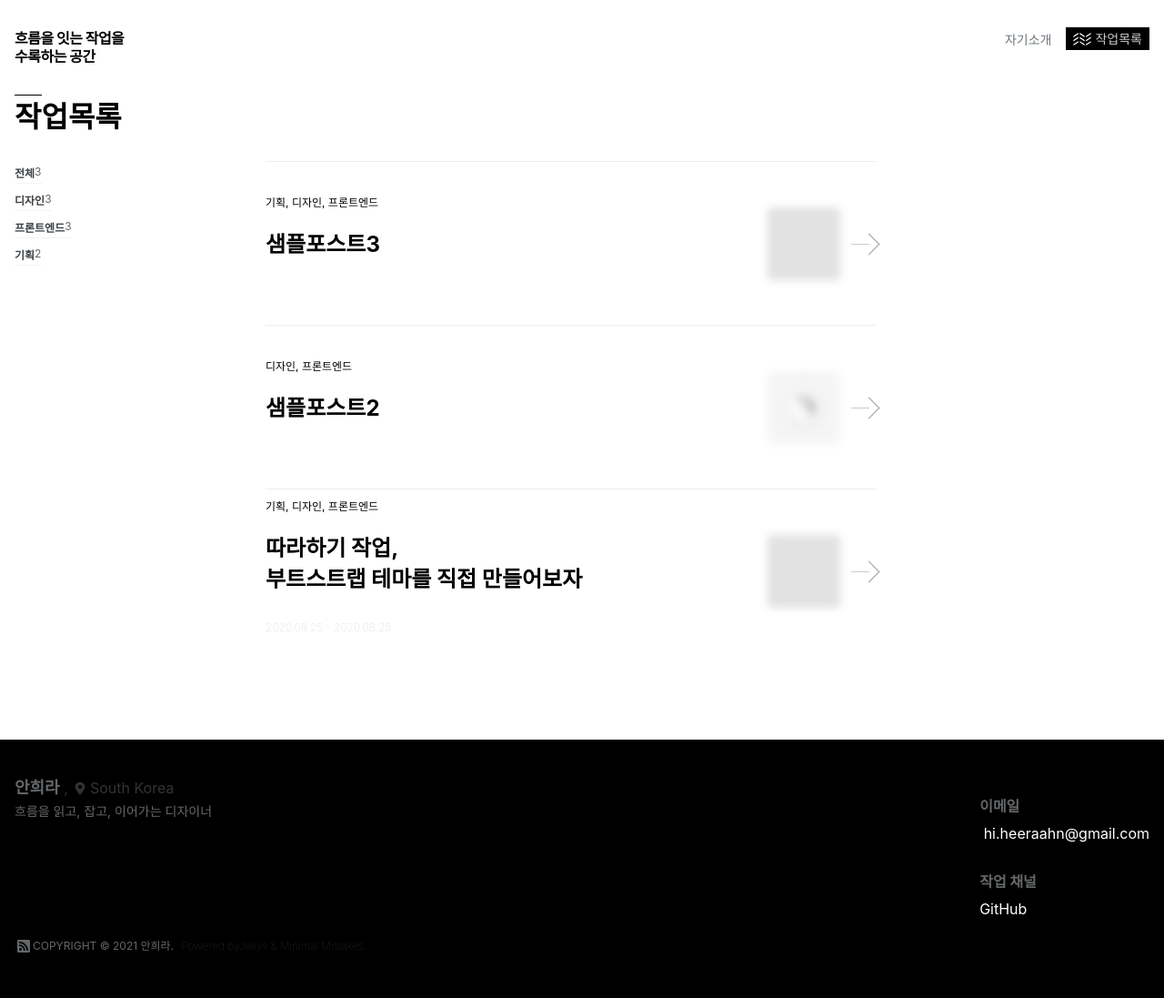
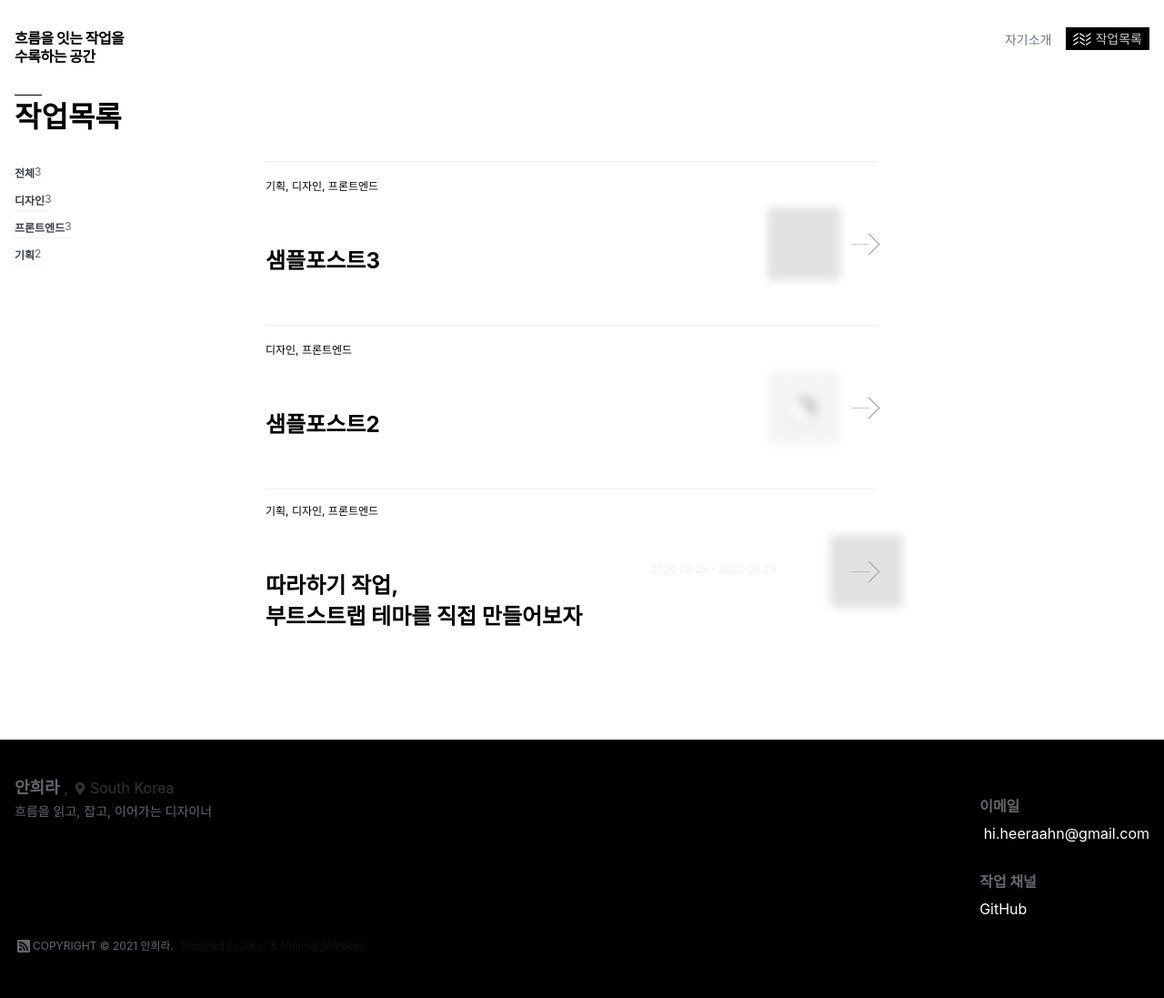
Before and after one commit to ridiahn/portfolio, a Jekyll site: the page built from _pages/category/category-work.md, in a window 1280 px wide. Shown: the whole page at 91% size. Built offline with Jekyll 4.4.1, drawn with Linux system fonts in a browser that asks for light colours; cached includes are drawn as plain includes; some web fonts are replaced; grey boxes are pictures that could not be loaded.

Commit message:
리스트 아이템 선택영역 영역밖으로 넘치는 오류 정정

```diff
--- a/_sass/minimal-mistakes/_archive.scss
+++ b/_sass/minimal-mistakes/_archive.scss
@@ -124,6 +124,7 @@
    ========================================================================== */
 
 .list__item {
+  position: relative;
   .page__meta {
     margin: 0 0 4px;
     font-size: 0.6em;
@@ -149,20 +150,16 @@
 }
 
 .grid__item {
-  margin-bottom: 2em;
-
+  position: relative;
   @include breakpoint($small) {
-    float: left;
     width: span(5 of 10);
 
     &:nth-child(2n + 1) {
-      clear: both;
-      margin-left: 0;
+      // margin-left: 0;
     }
 
     &:nth-child(2n + 2) {
-      clear: none;
-      margin-left: gutter(of 10);
+      // margin-left: gutter(of 10);
     }
   }
 
@@ -181,17 +178,17 @@
 
     &:nth-child(4n + 2) {
       clear: none;
-      margin-left: gutter(1 of 12);
+      // margin-left: gutter(1 of 12);
     }
 
     &:nth-child(4n + 3) {
       clear: none;
-      margin-left: gutter(1 of 12);
+      // margin-left: gutter(1 of 12);
     }
 
     &:nth-child(4n + 4) {
       clear: none;
-      margin-left: gutter(1 of 12);
+      // margin-left: gutter(1 of 12);
     }
   }
 
@@ -209,7 +206,6 @@
   }
 
   .archive__item-title {
-    margin-top: 0.5em;
     font-size: $h-size-3;
   }
 
```
